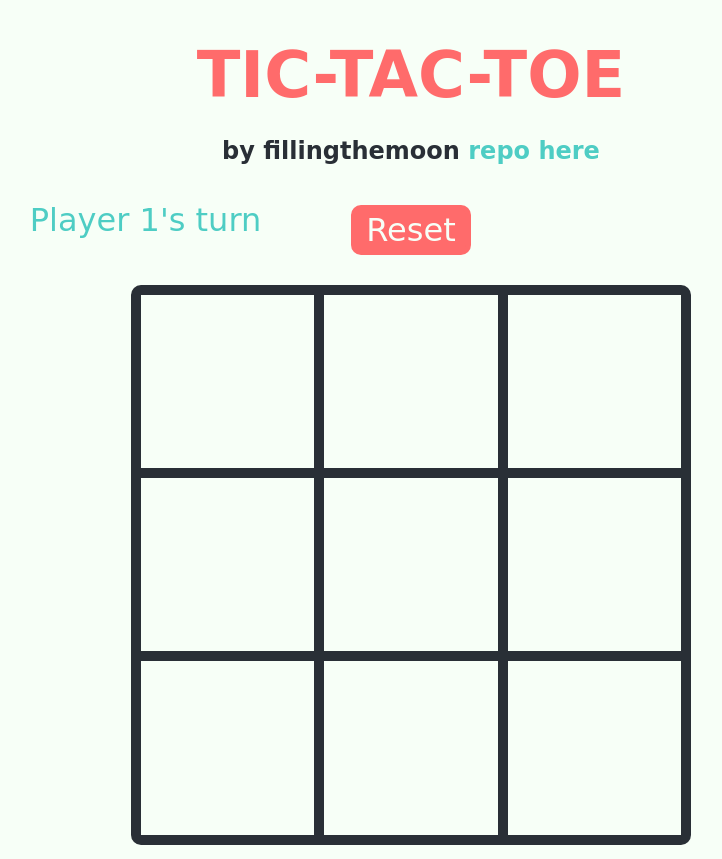
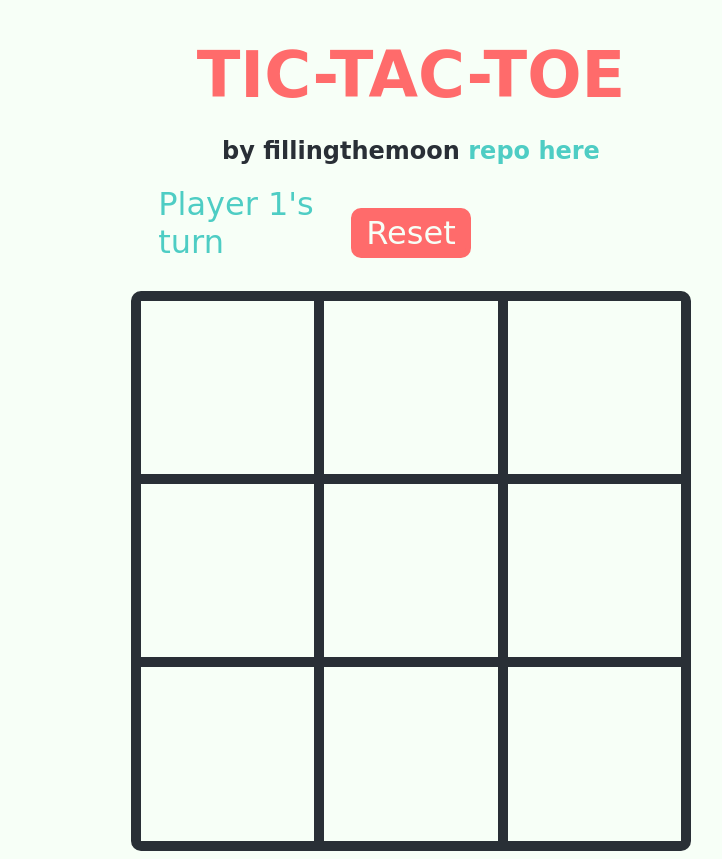
Before and after one commit to fillingthemoon/tictactoe, a plain HTML site: page index.html in a window 1280 px wide. Shown: the whole page, without its empty margins (229-951 px from the left). Drawn offline with Linux system fonts and the light colour scheme; a web font is replaced by a local one.

Commit message:
edited margins

```diff
--- a/style.css
+++ b/style.css
@@ -32,7 +32,7 @@ a:hover {
 }
 
 #reset-button-div {
-  width: 70%;
+  width: 40%;
   display: grid;
   grid-template-columns: 2fr 1fr 2fr;
   align-items: center;
@@ -51,7 +51,7 @@ a:hover {
 
 #reset-button {
   font-family: 'Chelsea Market', cursive;
-  margin-top: 20px;
+  margin: 20px 30px 0px 30px;
   border: 5px solid #ff6b6b;
   background-color: #ff6b6b;
   color: #f7fff7;
```
